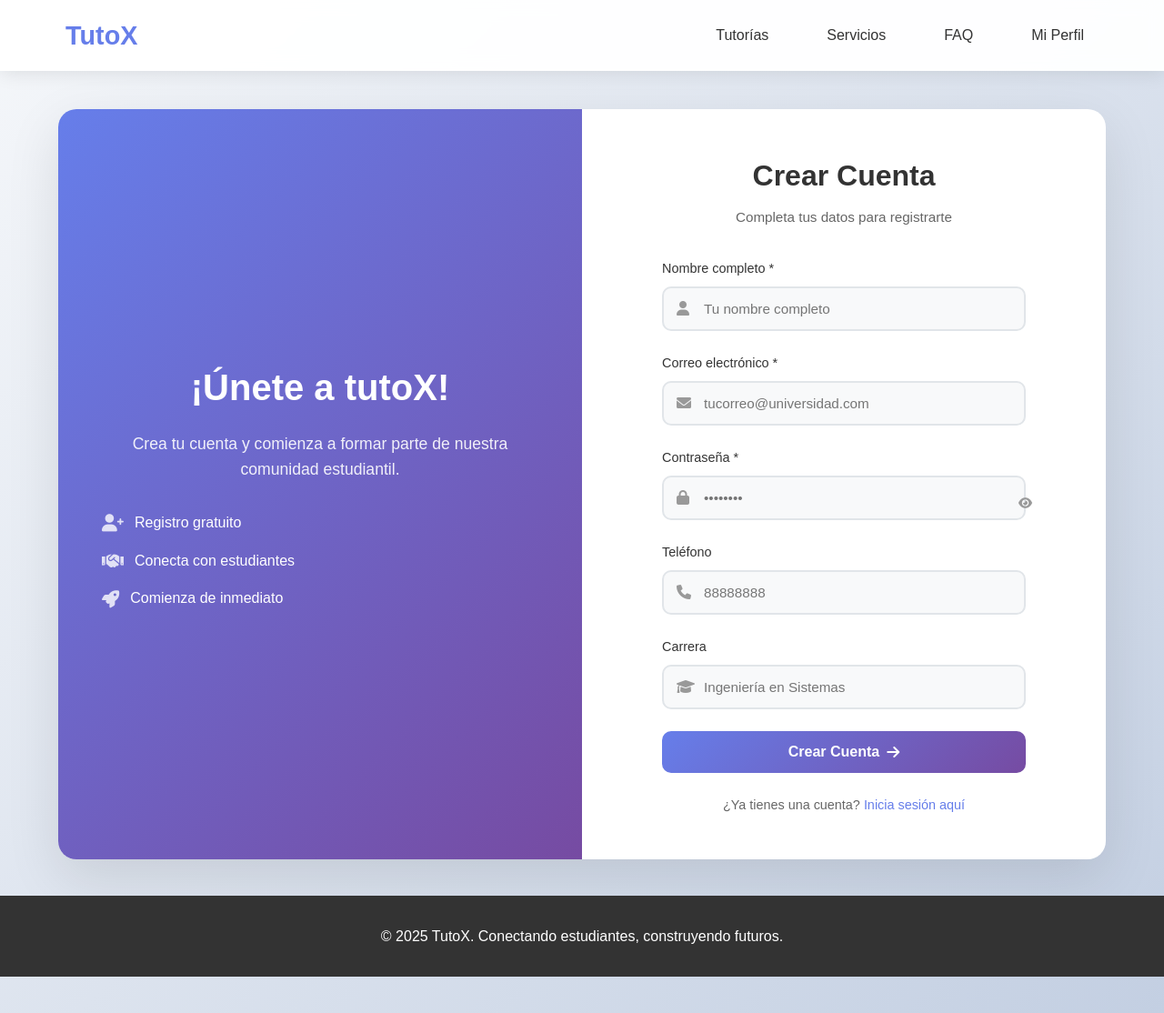
After one commit to MarkTech32/ProyectoFinal_AmbienteWeb, a PHP site: page /app/views/pages/registroUsuario.php in a window 1280 px wide. The commit adds this page. Shown: the whole page at 91% size. Run offline with PHP 8.4, Linux system fonts and the light colour scheme.

Commit message:
Registro de Usuarios
Se creo la funcionalidad de ahora poder registrarse en tutoX desde la pagina mi perfil

```diff
--- a/TutoX/app/controllers/AuthController.php
+++ b/TutoX/app/controllers/AuthController.php
@@ -1,5 +1,4 @@
 <?php
-// app/controllers/AuthController.php
 
 class AuthController {
     private $usuarioModel;
--- a/TutoX/app/models/Usuario.php
+++ b/TutoX/app/models/Usuario.php
@@ -4,8 +4,19 @@ class Usuario {
     private $conn;
 
     public function __construct() {
-        require_once __DIR__ . '/../../config/db.php';
-        $this->conn = $conn;
+        $servername = "localhost";
+        $username = "root";
+        $password = "";
+        $database = "AmbWeb";
+        $port = 3306;
+
+        $this->conn = new mysqli($servername, $username, $password, $database, $port);
+
+        if ($this->conn->connect_error) {
+            die("Error de conexión: " . $this->conn->connect_error);
+        }
+
+        $this->conn->set_charset("utf8");
     }
 
     // Buscar usuario por email
--- a/TutoX/app/views/pages/miperfil.php
+++ b/TutoX/app/views/pages/miperfil.php
@@ -146,7 +146,7 @@ if (isset($_GET['action']) && $_GET['action'] == 'logout') {
                 </form>
 
                 <div class="registro-link">
-                    <p>¿No tienes una cuenta? <a href="#">Regístrate aquí</a></p>
+                    <p>¿No tienes una cuenta? <a href="index.php?page=registroUsuario">Regístrate aquí</a></p>
                 </div>
             </div>
         </div>
--- /dev/null
+++ b/TutoX/app/views/pages/registroUsuario.php
@@ -0,0 +1,221 @@
+<?php
+error_reporting(E_ALL);
+ini_set('display_errors', 1);
+
+// Incluir el controlador de autenticación
+require_once __DIR__ . '/../../controllers/AuthController.php';
+require_once __DIR__ . '/../../models/Usuario.php';
+
+$auth = new AuthController();
+$usuarioModel = new Usuario();
+
+// Si ya está logueado, mostrar mensaje de bienvenida
+if ($auth->estaLogueado()) {
+    $usuario = $auth->usuarioActual();
+    ?>
+    <!DOCTYPE html>
+    <html lang="es">
+    <head>
+        <meta charset="UTF-8">
+        <title>Registro Exitoso - TutoX</title>
+        <link rel="stylesheet" href="css/stylesComponentes.css">
+        <link rel="stylesheet" href="css/miperfil.css">
+    </head>
+    <body>
+        <?php include __DIR__ . '/../componentes/navbar.php'; ?>
+
+        <div style="padding-top: 100px; text-align: center;">
+            <h1>¡Registro exitoso!</h1>
+            <h2>¡Bienvenido, <?= htmlspecialchars($usuario['nombre']) ?>!</h2>
+            <p>Email: <?= htmlspecialchars($usuario['email']) ?></p>
+            <p>Tu cuenta ha sido creada correctamente.</p>
+            <br>
+            <a href="index.php?page=registroUsuario&action=logout" class="boton boton-primario">Cerrar Sesión</a>
+        </div>
+
+        <?php include __DIR__ . '/../componentes/footer.php'; ?>
+    </body>
+    </html>
+    <?php
+    exit();
+}
+
+// Procesar logout
+if (isset($_GET['action']) && $_GET['action'] == 'logout') {
+    $auth->logout();
+}
+
+$mensaje = '';
+$tipo_mensaje = '';
+
+// Procesar formulario de registro
+if ($_POST) {
+    $nombre = $_POST['nombre'] ?? '';
+    $email = $_POST['email'] ?? '';
+    $password = $_POST['password'] ?? '';
+    $telefono = $_POST['telefono'] ?? '';
+    $carrera = $_POST['carrera'] ?? '';
+
+    // Validaciones básicas
+    if (empty($nombre) || empty($email) || empty($password)) {
+        $mensaje = 'Por favor completa todos los campos obligatorios';
+        $tipo_mensaje = 'error';
+    } else {
+        // Verificar si el email ya existe
+        $usuarioExistente = $usuarioModel->buscarPorEmail($email);
+
+        if ($usuarioExistente) {
+            $mensaje = 'Este email ya está registrado';
+            $tipo_mensaje = 'error';
+        } else {
+            // Crear el usuario
+            $resultado = $usuarioModel->crear($nombre, $email, $password, $telefono, $carrera);
+
+            if ($resultado) {
+                // Registro exitoso - hacer login automático
+                $loginResultado = $auth->login($email, $password);
+
+                if ($loginResultado['success']) {
+                    header('Location: index.php?page=registroUsuario');
+                    exit();
+                } else {
+                    $mensaje = 'Usuario creado, pero hubo un error al iniciar sesión';
+                    $tipo_mensaje = 'error';
+                }
+            } else {
+                $mensaje = 'Error al crear el usuario';
+                $tipo_mensaje = 'error';
+            }
+        }
+    }
+}
+?>
+
+<!DOCTYPE html>
+<html lang="es">
+<head>
+    <meta charset="UTF-8">
+    <title>Registro - TutoX</title>
+    <link rel="stylesheet" href="css/stylesComponentes.css">
+    <link rel="stylesheet" href="css/miperfil.css">
+    <link href="https://cdnjs.cloudflare.com/ajax/libs/font-awesome/6.0.0/css/all.min.css" rel="stylesheet">
+</head>
+<body>
+
+    <?php include __DIR__ . '/../componentes/navbar.php'; ?>
+
+    <div class="contenedor-login">
+        <!-- Sección de bienvenida -->
+        <div class="seccion-bienvenida">
+            <div class="contenido-bienvenida">
+                <h1>¡Únete a tutoX!</h1>
+                <p>Crea tu cuenta y comienza a formar parte de nuestra comunidad estudiantil.</p>
+                <div class="caracteristicas">
+                    <div class="caracteristica">
+                        <i class="fas fa-user-plus"></i>
+                        <span>Registro gratuito</span>
+                    </div>
+                    <div class="caracteristica">
+                        <i class="fas fa-handshake"></i>
+                        <span>Conecta con estudiantes</span>
+                    </div>
+                    <div class="caracteristica">
+                        <i class="fas fa-rocket"></i>
+                        <span>Comienza de inmediato</span>
+                    </div>
+                </div>
+            </div>
+        </div>
+
+        <!-- Formulario de registro -->
+        <div class="seccion-formulario">
+            <div class="contenedor-form">
+                <div class="header-form">
+                    <h2>Crear Cuenta</h2>
+                    <p>Completa tus datos para registrarte</p>
+                </div>
+
+                <?php if ($mensaje): ?>
+                    <div style="padding: 10px; margin-bottom: 15px; border-radius: 5px; <?= $tipo_mensaje == 'error' ? 'background: #ffebee; color: #c62828; border: 1px solid #ef5350;' : 'background: #e8f5e8; color: #2e7d32; border: 1px solid #4caf50;' ?>">
+                        <?= htmlspecialchars($mensaje) ?>
+                    </div>
+                <?php endif; ?>
+
+                <form class="formulario-login" method="POST">
+                    <div class="grupo-input">
+                        <label for="nombre">Nombre completo *</label>
+                        <div class="input-con-icono">
+                            <i class="fas fa-user"></i>
+                            <input type="text" id="nombre" name="nombre" placeholder="Tu nombre completo" required value="<?= htmlspecialchars($_POST['nombre'] ?? '') ?>">
+                        </div>
+                    </div>
+
+                    <div class="grupo-input">
+                        <label for="email">Correo electrónico *</label>
+                        <div class="input-con-icono">
+                            <i class="fas fa-envelope"></i>
+                            <input type="email" id="email" name="email" placeholder="tucorreo@universidad.com" required value="<?= htmlspecialchars($_POST['email'] ?? '') ?>">
+                        </div>
+                    </div>
+
+                    <div class="grupo-input">
+                        <label for="password">Contraseña *</label>
+                        <div class="input-con-icono">
+                            <i class="fas fa-lock"></i>
+                            <input type="password" id="password" name="password" placeholder="••••••••" required>
+                            <button type="button" class="toggle-password" onclick="togglePassword()">
+                                <i class="fas fa-eye" id="toggle-icon"></i>
+                            </button>
+                        </div>
+                    </div>
+
+                    <div class="grupo-input">
+                        <label for="telefono">Teléfono</label>
+                        <div class="input-con-icono">
+                            <i class="fas fa-phone"></i>
+                            <input type="tel" id="telefono" name="telefono" placeholder="88888888" value="<?= htmlspecialchars($_POST['telefono'] ?? '') ?>">
+                        </div>
+                    </div>
+
+                    <div class="grupo-input">
+                        <label for="carrera">Carrera</label>
+                        <div class="input-con-icono">
+                            <i class="fas fa-graduation-cap"></i>
+                            <input type="text" id="carrera" name="carrera" placeholder="Ingeniería en Sistemas" value="<?= htmlspecialchars($_POST['carrera'] ?? '') ?>">
+                        </div>
+                    </div>
+
+                    <button type="submit" class="boton-login">
+                        <span>Crear Cuenta</span>
+                        <i class="fas fa-arrow-right"></i>
+                    </button>
+                </form>
+
+                <div class="registro-link">
+                    <p>¿Ya tienes una cuenta? <a href="index.php?page=miperfil">Inicia sesión aquí</a></p>
+                </div>
+            </div>
+        </div>
+    </div>
+
+    <?php include __DIR__ . '/../componentes/footer.php'; ?>
+
+    <script>
+        function togglePassword() {
+            const passwordInput = document.getElementById('password');
+            const toggleIcon = document.getElementById('toggle-icon');
+
+            if (passwordInput.type === 'password') {
+                passwordInput.type = 'text';
+                toggleIcon.classList.remove('fa-eye');
+                toggleIcon.classList.add('fa-eye-slash');
+            } else {
+                passwordInput.type = 'password';
+                toggleIcon.classList.remove('fa-eye-slash');
+                toggleIcon.classList.add('fa-eye');
+            }
+        }
+    </script>
+
+</body>
+</html>
```
Also changed, not shown: TutoX/public/index.php (+7 -3 lines).
